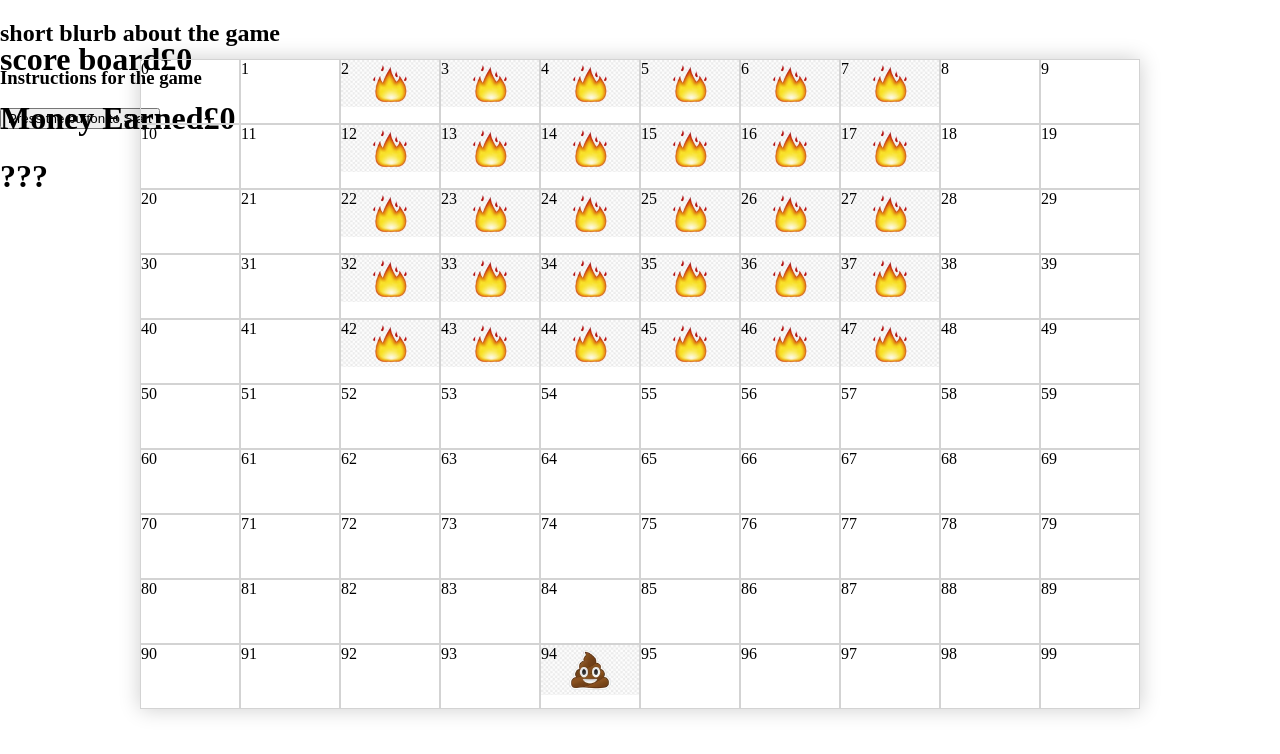
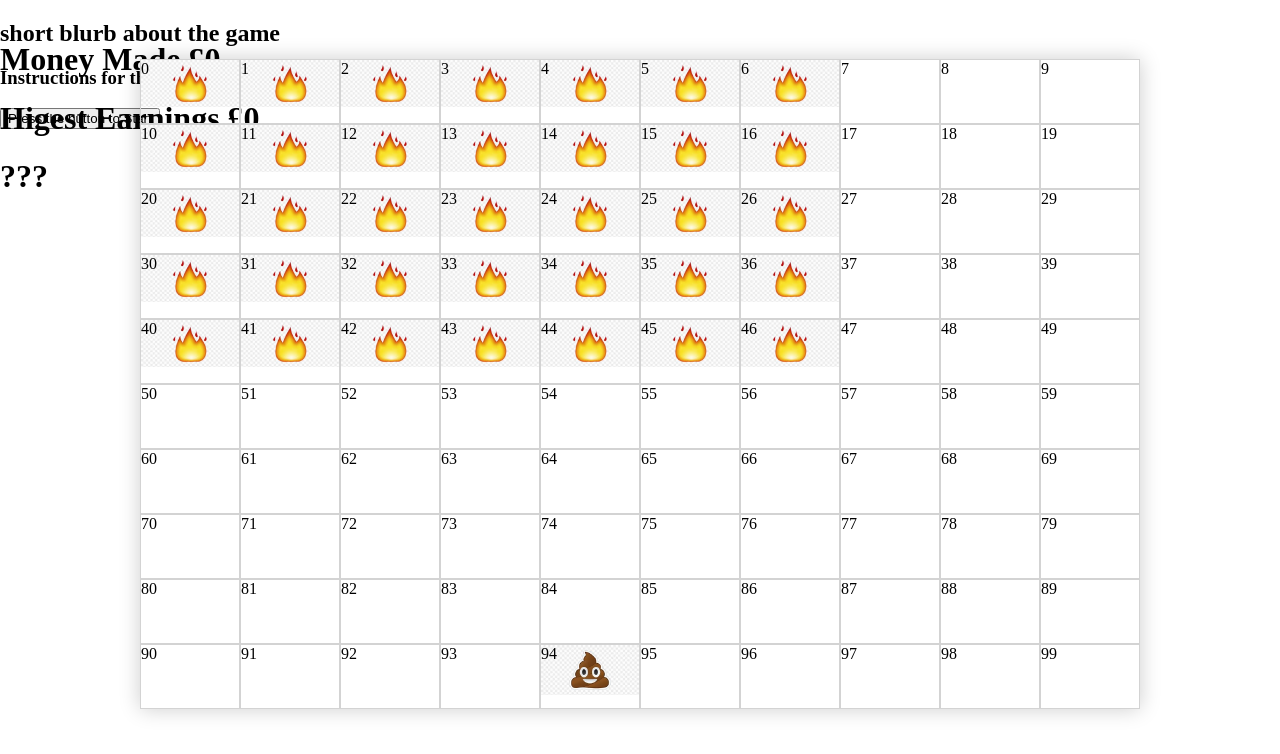
Before and after one commit to becsun/SEI-project-one, a plain HTML site: page index.html in a window 1280 px wide. Drawn offline with Linux system fonts and the light colour scheme.

Commit message:
moved all the client div's to the left so it would be easier to start the game. Code commented out the remove all of them in order to put the next line of code to move to the right and at back on the page

```diff
--- a/index.html
+++ b/index.html
@@ -14,8 +14,8 @@
 
 <body>
   <header>
-    <h1>score board<span id="money-display">£0</span></h1>
-    <h1>Money Earned<span id="highest-display">£0</span></h1>
+    <h1>Money Made £<span id="money-display">0</span></h1>
+    <h1>Higest Earnings £<span id="highest-display">0</span></h1>
     <h1>???</h1>
   </header>
   <h2>short blurb about the game</h2>
--- a/scripts/app.js
+++ b/scripts/app.js
@@ -1,19 +1,23 @@
 function init() {
 
   const grid = document.querySelector('.grid')
+  const moneyMade = document.querySelector('#money-display')
+  const highestScore = document.querySelector('#highest-display')
+
   const cells = []
 
-  const width = 10
+
+  let width = 10
   const numberOfCells = width * width
   //position of the colour tube
   let tube = 94
-  let client = null
+  let clients = null
   // make the grid
   function startGame() {
     for (let i = 0; i < numberOfCells; i++) {
       const cell = document.createElement('div')
       cells.push(cell)
-      //maybe delete the number later
+      //maybe delete the i later
       cell.innerHTML = i
       grid.appendChild(cell)
     }
@@ -23,24 +27,41 @@ function init() {
 
 
     //making all the clients
-    let client = [2, 3, 4, 5, 6, 7, 12, 13, 14, 15, 16, 17, 22, 23, 24, 25, 26, 27, 32, 33, 34, 35, 36, 37, 42, 43, 44, 45, 46, 47]
-    console.log(client)
+    let clients = [0, 1, 2, 3, 4, 5, 6, 10, 11, 12, 13, 14, 15, 16, 20, 21, 22, 23, 24, 25, 26, 30, 31, 32, 33, 34, 35, 36, 40, 41, 42, 43, 44, 45, 46]
+    console.log(clients)
 
-    client.forEach(function (person) {
-      cells[person].classList.add('fire')
+    let groupedClients = clients.forEach(client => {
+      cells[client].classList.add('fire')
     })
     //testing the layout
 
+    // move clients
+    clientsAttack()
 
-     //move clients
+    function clientsAttack() {
+      clients.forEach(client => {
+        cells[client].classList.remove('fire')
+        console.log(cells[client])
+      })
+      console.log(clients.length)
+      const x = cells[clients] % width
+      console.log(x)
+      const y = Math.floor(cells[clients] / width)
+    }
 
 
+    clients.forEach(client => {
+      cells[client].classList.add('fire')
 
+    })
+    // for (let client in clients){
+    //   cells[client].classList.remove('fire')
+    // }
+    // for (let i = 0; i < 10; clients.length){
+    //   clients[i] = clients[i] + 1
+    //  }
 
-
-
-
-
+    // setInterval( clientAttacks(), 3000)
 
 
 
@@ -63,7 +84,7 @@ function init() {
         break
         //LEFT
       case 37:
-        if (tube > 90 ) {
+        if (tube > 90) {
           tube--
         }
         break
--- a/styles/main.css
+++ b/styles/main.css
@@ -42,4 +42,5 @@ header{
   background-image: url('../images/fire.png');
   background-repeat: no-repeat;
   background-size: contain;
+
 }
```
Lines whose indentation alone changed are shown as unchanged.
